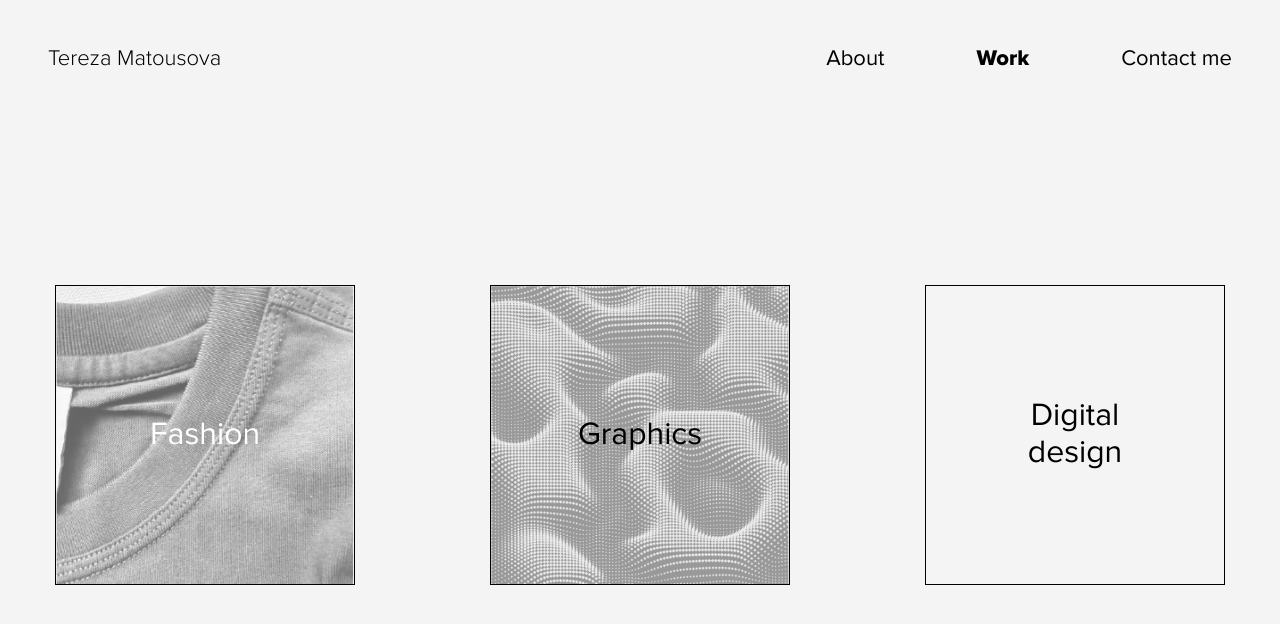
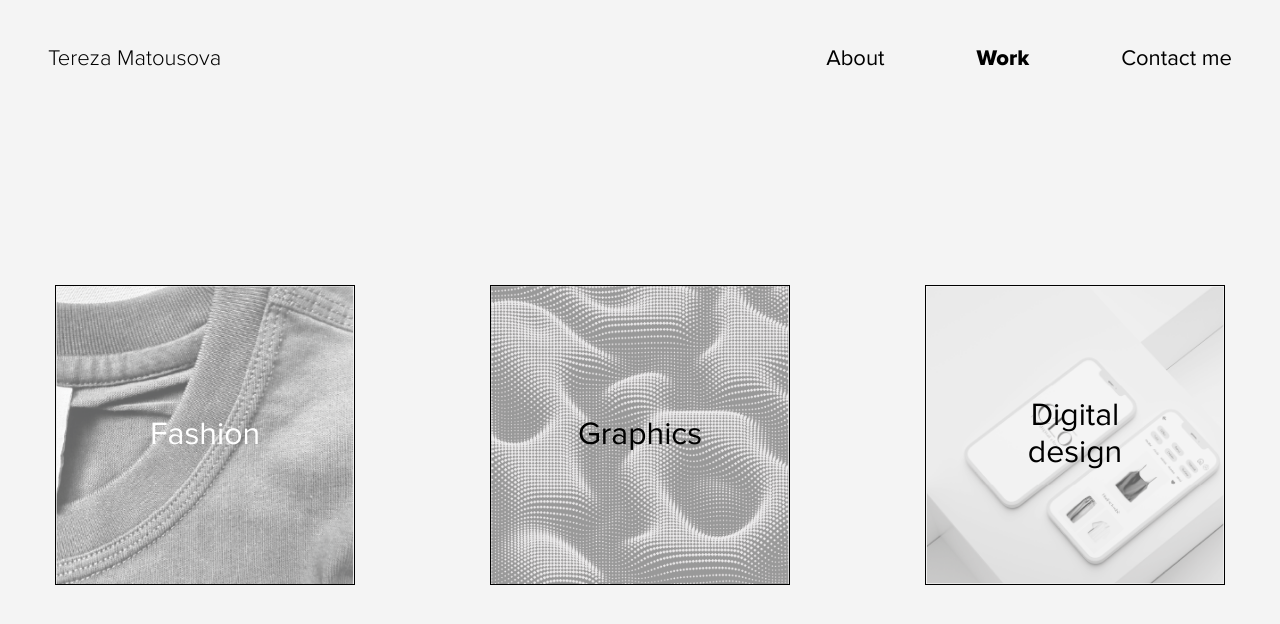
Before and after one commit to Tma-hub/PORTFOLIO, a React (Vite) app: page /#/portfolio in a window 1280 px wide. Shown: the top 624 px of the page. Built offline with nearby package versions, Linux system fonts and the light colour scheme.

Commit message:
digital background

```diff
--- a/src/pages/WorkPage/workPage.css
+++ b/src/pages/WorkPage/workPage.css
@@ -84,3 +84,31 @@
 
   color: white;
 }
+
+.digital-card {
+  position: relative;
+  overflow: hidden;
+}
+
+.digital-card::before {
+  content: "";
+
+  position: absolute;
+  inset: 0;
+
+  background-image: url("../../img/digital.png");
+  background-size: cover;
+  background-position: center;
+  background-repeat: no-repeat;
+
+  opacity: 0.6;
+
+  z-index: 0;
+}
+
+.digital-card span {
+  position: relative;
+  z-index: 1;
+
+  color: rgb(0, 0, 0);
+}
--- a/src/pages/WorkPage/workPage.jsx
+++ b/src/pages/WorkPage/workPage.jsx
@@ -29,9 +29,9 @@ export default function WorkPage() {
   Graphics
 </Link>
 
-        <Link to="#" className="work-card">
-          Digital<br />design
-        </Link>
+        <Link to="#" className="work-card digital-card">
+  <span>Digital<br />design</span>
+</Link>
       </main>
     </div>
   );
```
Also changed, not shown: src/img/digital.png (added).
